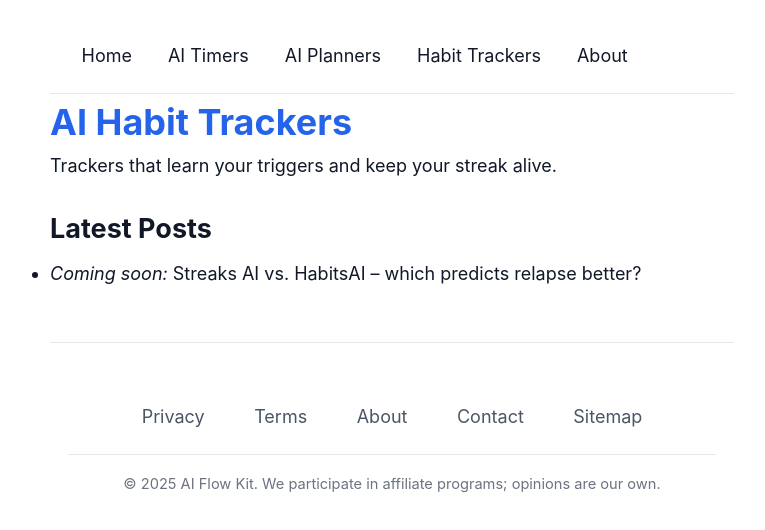
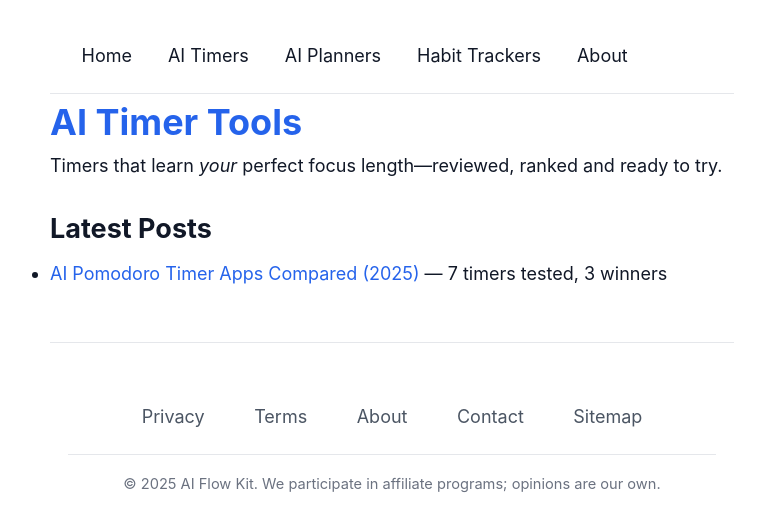
Before and after one commit to wardjana15-create/Thebestblogever, a plain HTML site: page categories/ai-habit-trackers.html in a window 1280 px wide. Shown: the whole page, without its empty margins (248-1013 px from the left). Drawn offline with Linux system fonts and the light colour scheme.

Commit message:
Update ai-habit-trackers.html

```diff
--- a/categories/ai-habit-trackers.html
+++ b/categories/ai-habit-trackers.html
@@ -18,6 +18,7 @@
 </head>
 <body>
 
+<!-- nav -->
 <div id="nav-goes-here"></div>
 <script>
 fetch('../nav.html').then(r=>r.text()).then(t=>{
@@ -32,19 +33,24 @@ fetch('../nav.html').then(r=>r.text()).then(t=>{
 </script>
 
 <main>
-  <h1>AI Habit Trackers</h1>
-  <p>Trackers that learn your triggers and keep your streak alive.</p>
+  <!-- ===== CHANGE ONLY THESE 2 LINES PER CATEGORY ===== -->
+  <h1>AI Timer Tools</h1>
+  <p>Timers that learn <em>your</em> perfect focus length—reviewed, ranked and ready to try.</p>
+  <!-- =================================================== -->
 
   <section>
     <h2>Latest Posts</h2>
     <ul class="post-list">
       <li>
-        <em>Coming soon:</em> Streaks AI vs. HabitsAI – which predicts relapse better?
+        <a href="../posts/ai-pomodoro-timer-review.html">AI Pomodoro Timer Apps Compared (2025)</a>
+        <span>— 7 timers tested, 3 winners</span>
       </li>
+      <!-- future posts go here -->
     </ul>
   </section>
 </main>
 
+<!-- footer -->
 <div id="footer-goes-here"></div>
 <script>
 fetch('../footer.html').then(r=>r.text()).then(t=>{
```
